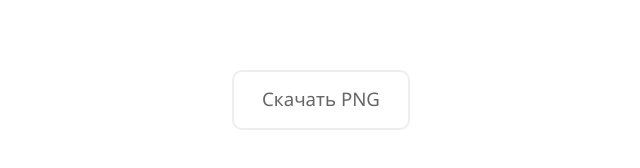
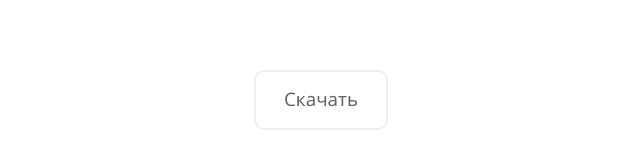
Before and after one commit to igorlukanin/kontur-whatever, a plain HTML site: page index.html in a window 1280 px wide. Shown: the part 520-688 px from the top of the page, 319-959 px from the left. Drawn offline with nearby package versions, Linux system fonts and the light colour scheme.

Commit message:
Better button text

```diff
--- a/index.html
+++ b/index.html
@@ -95,7 +95,7 @@
     </div>
 
     <div class='actions'>
-        <div class='actions__download actions__download_png'>Скачать PNG</div>
+        <div class='actions__download actions__download_png'>Скачать</div>
     </div>
 
     <script>
```
